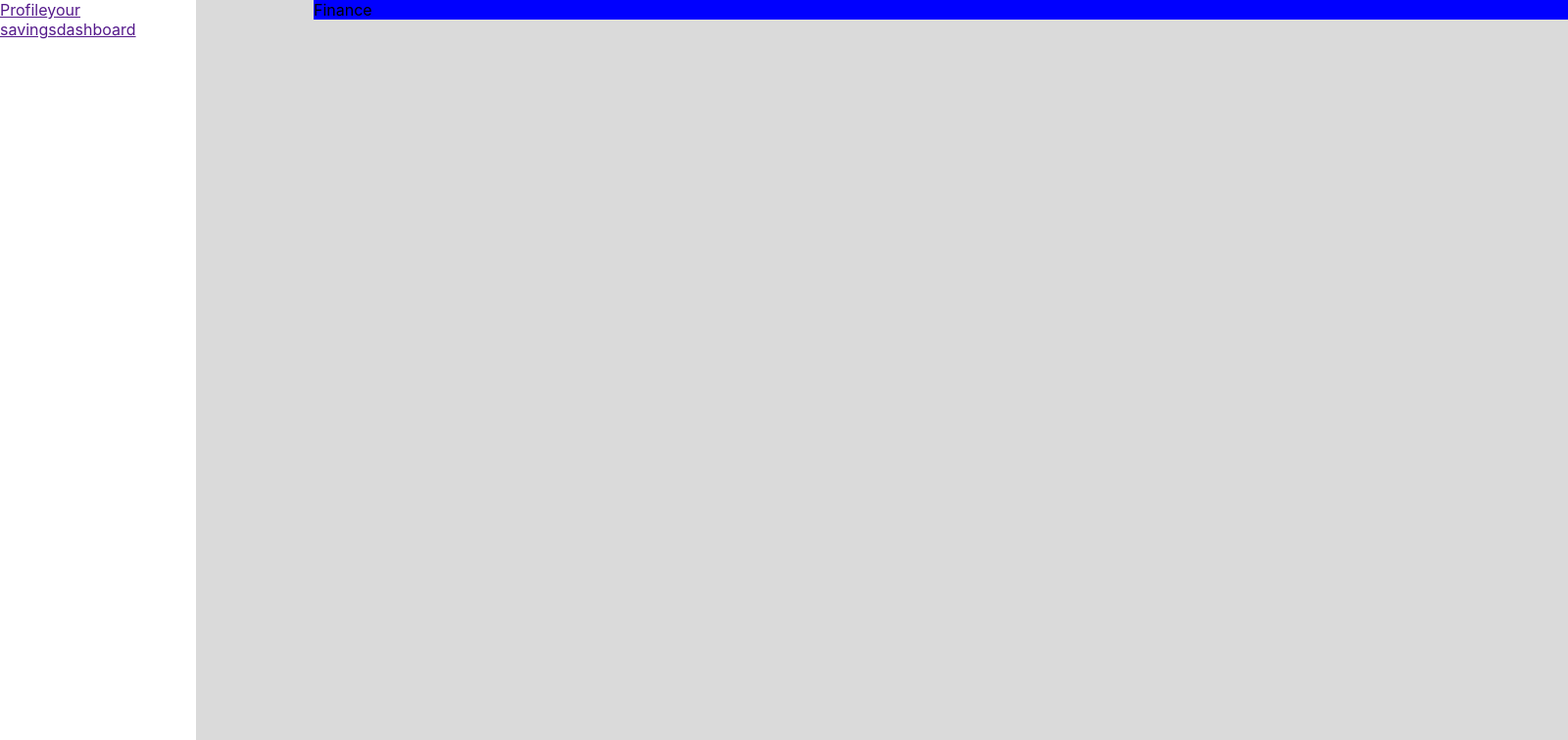
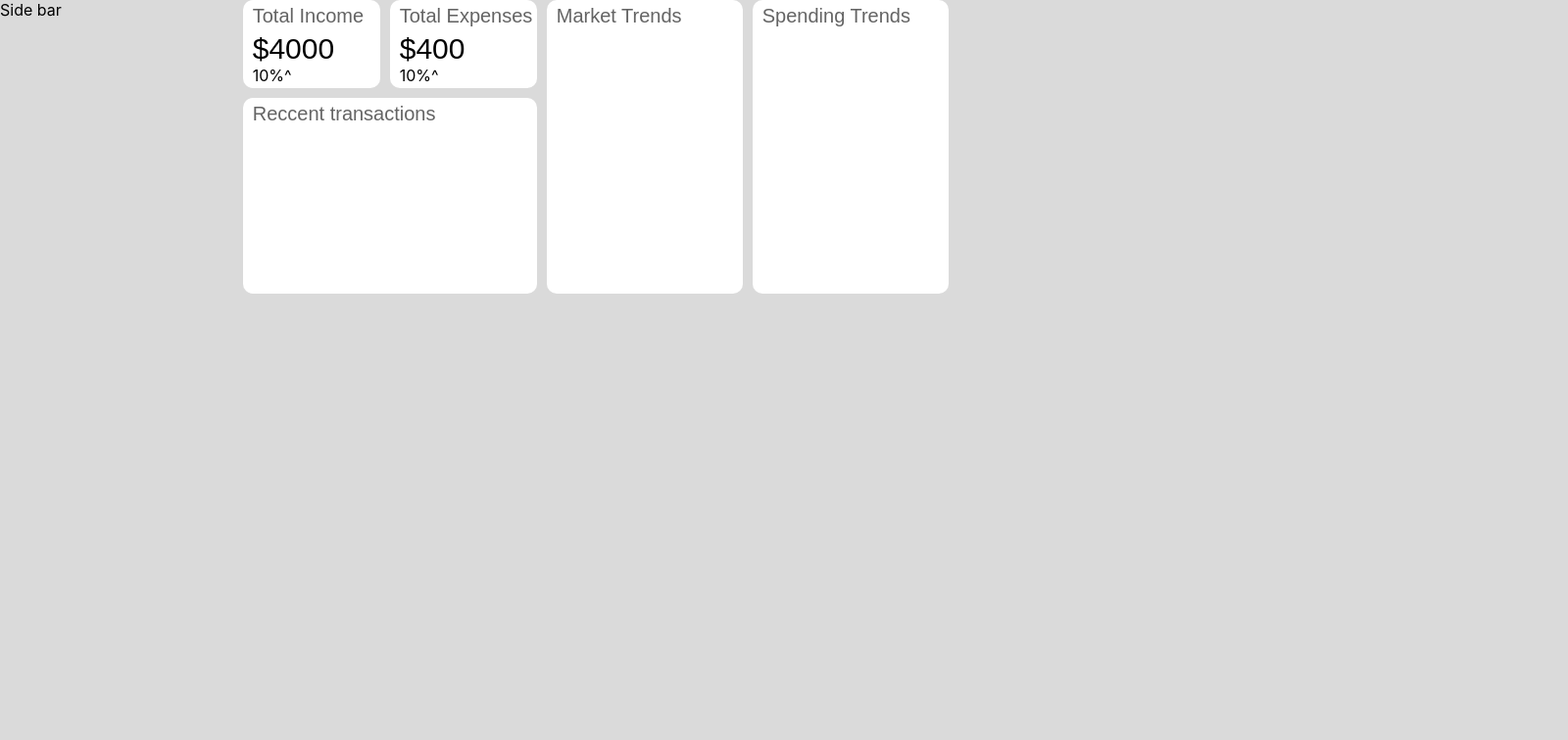
Before and after one commit to Prajapati-santosh/Smart-money, a React (Create React App) app in the folder developement/front-end/smartmonkey/: page /MyExpense in a window 1280 px wide. Shown: the top 756 px of the page at 98% size, 1600 px wide, since content can reach past the window. Built offline with nearby package versions, Linux system fonts and the light colour scheme; a web font is replaced by a local one.

Commit message:
axios-post-credentials-true-set

```diff
--- a/developement/front-end/smartmonkey/package.json
+++ b/developement/front-end/smartmonkey/package.json
@@ -7,6 +7,7 @@
     "@testing-library/react": "^13.4.0",
     "@testing-library/user-event": "^13.5.0",
     "axios": "^1.7.9",
+    "env": "^0.0.2",
     "react": "^18.3.1",
     "react-dom": "^18.3.1",
     "react-router": "^7.1.1",
--- a/developement/front-end/smartmonkey/src/Components/Auth/Pass.jsx
+++ b/developement/front-end/smartmonkey/src/Components/Auth/Pass.jsx
@@ -9,14 +9,16 @@ function Pass(props){
     const callApi=async()=>{
         // const query='https://ubiquitous-guacamole-4prj6pw7rrr277v5-3000.app.github.dev/Login' test link
         const query=`https://nodejs-serverless-function-express-miracq4kk.vercel.app/Login/`; /*pd link*/
-        const data=axios.post(query,{userName,passkey})
-        .then(response => {
-            console.log(response.data);
-        })
-        .catch(error => {
-            console.error('Network error:', error);
-        });
-        console.log(data);
+        try {
+            const response = await axios.post(query, { userName, passkey }, {
+                withCredentials: true // <--- THIS IS THE CRITICAL ADDITION
+            });
+            console.log("Login successful:", response.data);
+            // You might want to handle successful login here, e.g., redirect
+        } catch (error) {
+            console.error('Login error:', error.response ? error.response.data : error.message);
+            // Handle error, e.g., show an error message to the user
+        }
     }
     return <div>
         <input className="input-class" onChange={(e)=>{setPassKey(e.target.value);}} placeholder="Enter your password"></input>
--- /dev/null
+++ b/developement/front-end/smartmonkey/src/Components/ExpenseDashboard/Card.css
@@ -0,0 +1,8 @@
+.heading {
+    padding-top: 5px;
+    padding-left: 10px;
+    font-family: sans-serif;
+    font-weight: 400;
+    font-size: 20px;
+    color:rgb(100, 100, 100)
+}
--- /dev/null
+++ b/developement/front-end/smartmonkey/src/Components/ExpenseDashboard/Card.jsx
@@ -0,0 +1,23 @@
+import React from "react";
+import './Card.css';
+
+function Card({ className, dimensions, heading, color ,borderRadius,content }) {
+    const classname = className;
+    const { height, width } = dimensions;
+    const borderRad=(borderRadius==="true")?10:"none";
+    return <div className={classname} style={{
+        height: height,
+        width: width,
+        backgroundColor:color,
+        borderRadius:borderRad
+    }}>
+        <div className="heading" >
+            {heading}
+        </div>
+        <div style={{paddingTop:"5px", paddingLeft:"10px"}}>
+            {content}
+        </div>
+    </div>
+}
+
+export default Card;
--- a/developement/front-end/smartmonkey/src/Components/ExpenseDashboard/MyExpense.css
+++ b/developement/front-end/smartmonkey/src/Components/ExpenseDashboard/MyExpense.css
@@ -1,20 +1,33 @@
 .my-expense{
+    display: grid;
+    grid-template-columns: 240fr 1000fr;
 }
-
-.side-bar{
-    width: 25%;
-    background-color: rgb(130, 130, 130);
-    height:100%;
-    width:200px;
-    background-color:#fff;
-    position:fixed!important;
-    z-index:1;
-    overflow:auto
+.dash-board{
+    display: flex;
 }
-
-.expense-content{
-    margin-left: 25%;
-    width: 100%;
-    background-color: blue;
-    height: 100%;
+.dashboard-content{
+    display:grid;
+    /* grid-template-columns: fr fr 2fr 2fr; */
+    max-width: 1200px;
+    gap:10px;
 }
+.income-card{
+    grid-column: 1;
+    grid-row: 1;
+}
+.expense-card{
+    grid-column: 2;
+    grid-row: 1;
+}
+.market-card{
+    grid-column: 3;
+    grid-row: 1 /span 2;
+}
+.spending-card{
+    grid-column: 4;
+    grid-row: 1 /span 2;
+}
+.transactions{
+    grid-column: 1 /span 3;
+    grid-row: 2 ;
+}
--- a/developement/front-end/smartmonkey/src/Components/ExpenseDashboard/MyExpense.jsx
+++ b/developement/front-end/smartmonkey/src/Components/ExpenseDashboard/MyExpense.jsx
@@ -1,17 +1,60 @@
-import React from "react";
 import './MyExpense.css'
+import Card from './Card.jsx';
 
-function MyExpense(){
-    return <div className="my-expense">
-                <div className="side-bar">
-                    <a href="">Profile</a>
-                    <a href="">your savings</a>
-                    <a href="">dashboard</a>
+function MyExpense() {
+    return <div>
+        <div className='my-expense'>
+            <div className='side-bar'>
+                Side bar
+            </div>
+            <div className='dash-board'>
+                <div className='dashboard-content'>
+                    <Card className="income-card"
+                        heading="Total Income"
+                        dimensions={{ height: "90px", width: "140px" }}
+                        color="white"
+                        borderRadius='true'
+                        content={<div>
+                            <div style={{ fontFamily: "sans-serif", fontSize: "30px" }}>$4000</div>
+                            <div>10%^</div>
+                        </div>}
+                    />
+                    <Card className="expense-card"
+                        heading="Total Expenses"
+                        dimensions={{ height: "90px", width: "150px" }}
+                        color="white"
+                        borderRadius='true'
+                        content={<div>
+                            <div style={{ fontFamily: "sans-serif", fontSize: "30px" }}>$400</div>
+                            <div>10%^</div>
+                        </div>}
+                    />
+                    <Card className="market-card"
+                    heading="Market Trends"
+                    dimensions={{height:"300px",width:"200px"}}
+                    color="white"
+                    borderRadius="true"
+
+                    />
+                    <Card className="spending-card"
+                    heading="Spending Trends"
+                    dimensions={{height:"300px",width:"200px"}}
+                    color="white"
+                    borderRadius="true"
+
+                    />
+                    <Card className="transactions"
+                    heading="Reccent transactions"
+                    dimensions={{height:"200px",width:"300px"}}
+                    color="white"
+                    borderRadius="true"
+
+                    />
+
                 </div>
-                <div className="expense-content">
-                    <div>Finance</div>
-                </div>
-           </div>
+            </div>
+        </div>
+    </div>
 }
 
- export default MyExpense;
+export default MyExpense;
--- a/developement/front-end/smartmonkey/src/Components/NewsLetter/NewsLetter.jsx
+++ b/developement/front-end/smartmonkey/src/Components/NewsLetter/NewsLetter.jsx
@@ -9,14 +9,16 @@ function NewsLetter(){
         setEmail(e.target.value);
     }
     function resetState() {
-    setEmail("");  // ✅ Properly clears the input
+    setEmail("");
     document.querySelector(".newsInput").value="";
     console.log("reset state called, email set to:", email);
     }
 
     function handleClick(){
         console.log(email);
-        const api_url='https://nodejs-serverless-function-express-psi-hazel.vercel.app/newsLetter';
+        const URL=process.env.REACT_APP_API_URL;
+        const api_url=`${URL}`+'/newsLetter';
+        console.log(api_url);
         axios.post(api_url,{Email:email}).then(
             (response)=>{
                 console.log(response);
```
Also changed, not shown: 1 other file (tests, documents, lock files or other folders).
